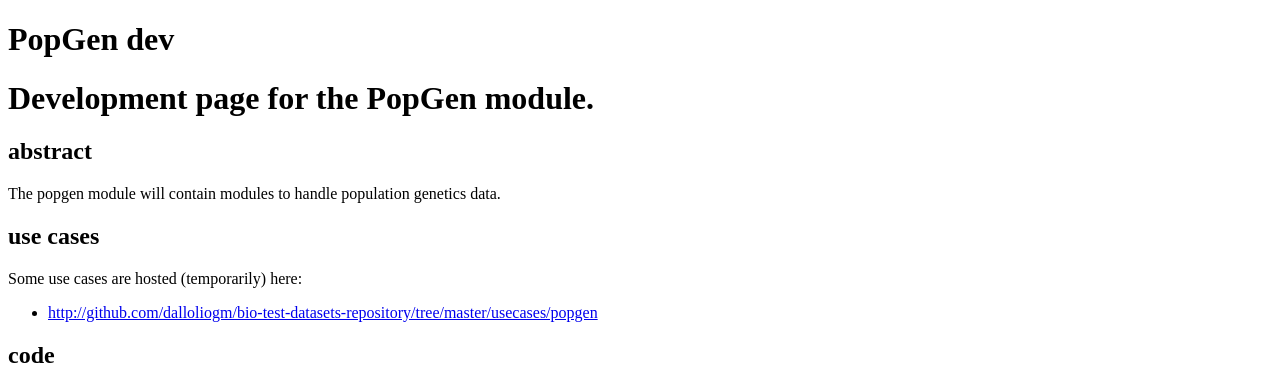
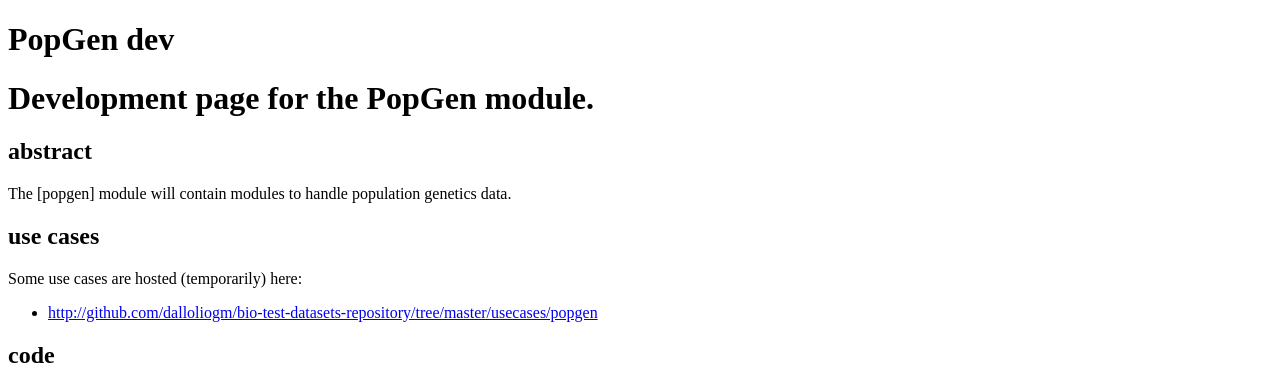
Before and after one commit to biopython/biopython.github.io, a Jekyll site: the page built from wiki/PopGen_dev.md, in a window 1280 px wide. Shown: the top 377 px of the page. Built offline with Jekyll 4.4.1, drawn with Linux system fonts in a browser that asks for light colours.

Commit message:
/* abstract */

```diff
--- a/wiki/PopGen_dev.md
+++ b/wiki/PopGen_dev.md
@@ -10,7 +10,7 @@ Development page for the PopGen module.
 abstract
 --------
 
-The popgen module will contain modules to handle population genetics
+The \[popgen\] module will contain modules to handle population genetics
 data.
 
 use cases
```
Also changed, not shown: 1 other file.
